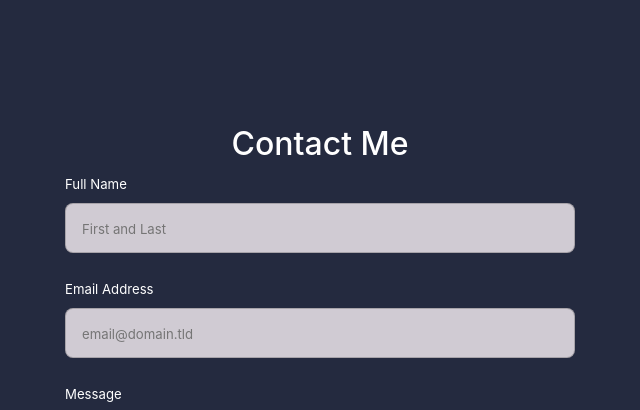
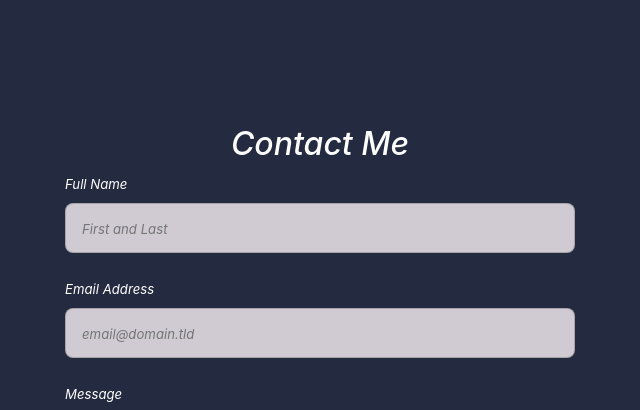
Before and after one commit to JeanetteEileen/github.io, a plain HTML site: page index.html in a window 1280 px wide. Shown: the part 1866-2276 px from the top of the page, 320-960 px from the left. Drawn offline with nearby package versions, Linux system fonts and the light colour scheme; files whose address does not match are found by name.

Commit message:
adjust font styling on form

```diff
--- a/main.css
+++ b/main.css
@@ -69,6 +69,9 @@ p{
   -webkit-appearance: none;
   -moz-appearance: none;
 }
+h2.text-center{
+  font-style: italic;
+}
 #fs-frm label,
 #fs-frm legend,
 #fs-frm ::placeholder {
@@ -77,6 +80,7 @@ p{
   padding-top: .2rem;
   display: flex;
   align-items: baseline;
+  font-style:italic;
 }
 
 /* border, padding, margin, width */
```
